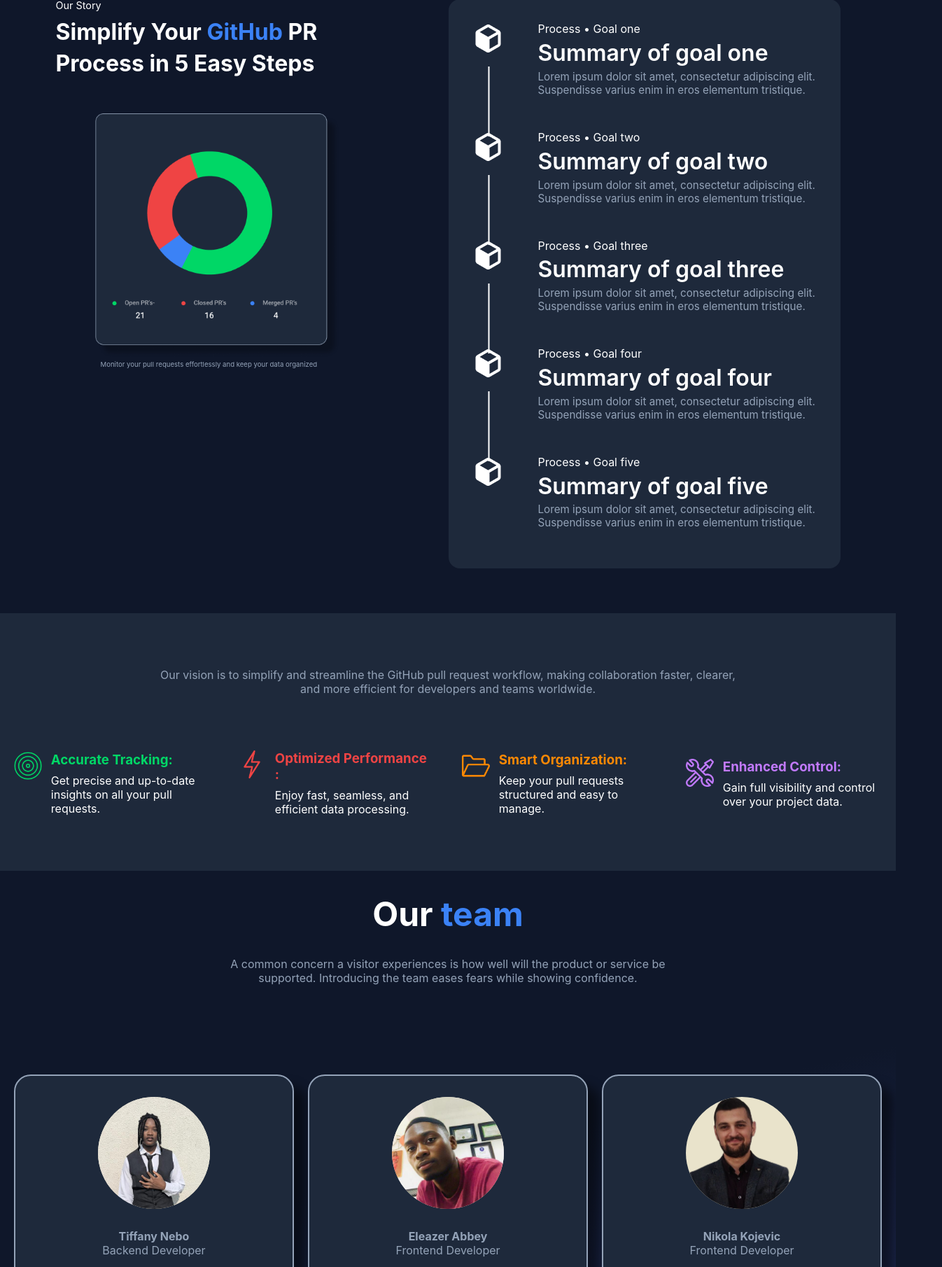
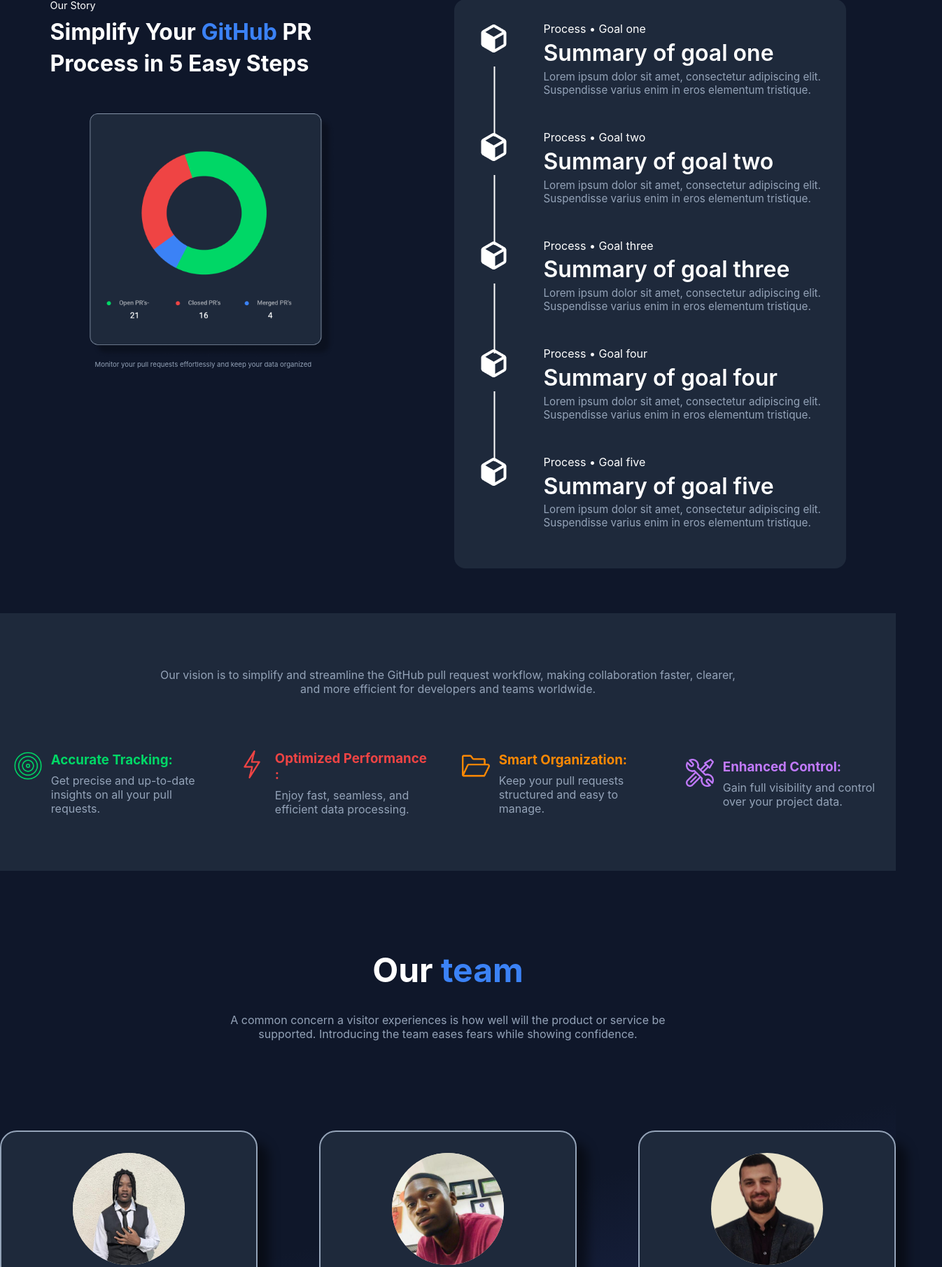
Before and after one commit to chingu-voyages/V57-tier1-team-03, a React (Vite) app in the folder pr-status-board/: page / in a window 1280 px wide. Shown: the part 940-2750 px from the top of the page at 70% size, 1346 px wide, since content can reach past the window. Built offline with nearby package versions, Linux system fonts and the light colour scheme.

Commit message:
fix: width

```diff
--- a/pr-status-board/src/components/Body/OurTeam.module.css
+++ b/pr-status-board/src/components/Body/OurTeam.module.css
@@ -6,7 +6,7 @@
   );
   /* width: 100%; */
   height: 51rem;
-  /* padding: 3rem 2rem; */
+  margin-top: 5rem;
 }
 
 .heading {
@@ -37,15 +37,17 @@ span {
 }
 
 .cards {
+  max-width: 1280px;
+  margin: 0 auto;
   display: flex;
   align-items: center;
-  justify-content: space-evenly;
+  justify-content: space-between;
   margin-top: 8rem;
 }
 
 .card {
   background-color: var(--secondary-gray-blue);
-  width: 25rem;
+  width: 23rem;
   height: 21rem;
   border-radius: 1.5rem;
   border: 2px solid var(--sub-text-gray);
--- a/pr-status-board/src/components/Body/OurVision.module.css
+++ b/pr-status-board/src/components/Body/OurVision.module.css
@@ -1,5 +1,4 @@
 .container {
-  width: 100vw;
   height: 23rem;
   background: var(--secondary-gray-blue);
   display: flex;
@@ -37,6 +36,7 @@
   display: flex;
   align-items: flex-start;
   gap: 0.8rem;
+   color: var(--sub-text-gray);
 }
 
 .card_text {
@@ -45,6 +45,8 @@
 }
 
 .cards {
+  width: 1280px;
+  margin: 0 auto;
   display: flex;
   align-items: center;
   justify-content: space-around;
--- a/pr-status-board/src/components/Body/Process.module.css
+++ b/pr-status-board/src/components/Body/Process.module.css
@@ -2,7 +2,7 @@
   padding: 4rem 1.5rem;
 }
 .container {
-  max-width: 1200px;
+  max-width: 1280px;
   margin: 0 auto;
   display: flex;
   gap: 2rem;
--- a/pr-status-board/src/components/Hero/Hero.module.css
+++ b/pr-status-board/src/components/Hero/Hero.module.css
@@ -7,7 +7,7 @@
 }
 
 .container {
-  max-width: 1200px;
+  max-width: 1280px;
   margin: 0 auto;
   display: flex;
   justify-content: space-between;
--- a/pr-status-board/src/components/Navigation/Footer.module.css
+++ b/pr-status-board/src/components/Navigation/Footer.module.css
@@ -1,15 +1,17 @@
 .container {
  background: var(--secondary-gray-blue);
- width: 100vw;
+ /* width: 100vw; */
  padding: 3.2rem 4.1rem;
 }
 
 .footer {
+ max-width: 1300px;
+ margin: 0 auto;
  display: flex;
  align-items: center;
  justify-content: space-between;
  border-bottom: 1px solid;
-padding-bottom: 3rem;
+ padding-bottom: 3rem;
 }
 
 .logo {
--- a/pr-status-board/src/components/Navigation/Header.module.css
+++ b/pr-status-board/src/components/Navigation/Header.module.css
@@ -1,14 +1,15 @@
 .container {
- width: 100vw;
+ /* width: 100vw; */
  padding: 0 4.1rem;
  border-bottom: 1px solid;
 }
 
 .header {
- width: 55%;
+ width: 1280px;
+ margin: 0 auto;
  display: flex;
  align-items: center;
- justify-content: space-between;
+ gap: 20rem;
 }
 
 .ul {
--- a/pr-status-board/src/pages/HomePage.jsx
+++ b/pr-status-board/src/pages/HomePage.jsx
@@ -11,8 +11,8 @@ const Home = () => {
     <>
      <HeroSection />
      <ProcessSection />
-    <OurVision />
-    <OurTeam />
+     <OurVision />
+     <OurTeam />
     </>
   );
 }
```
